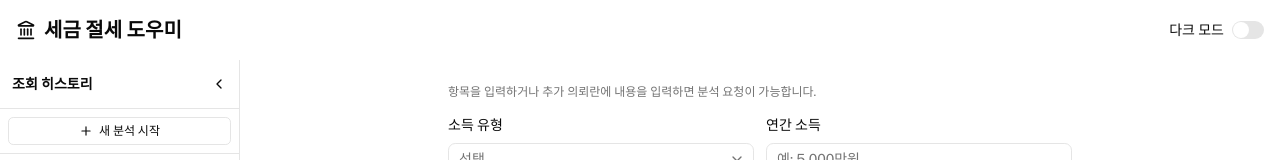
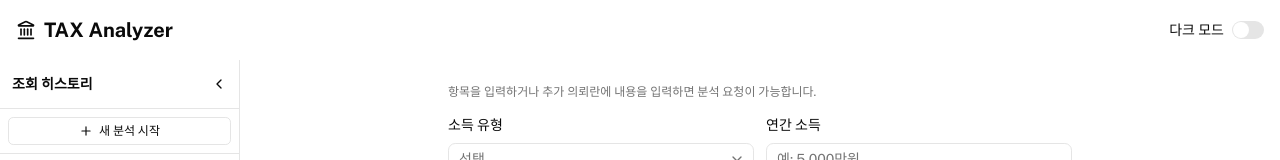
Before and after one commit to jaehyeonJang/claude_test_mac_proj1, a Next.js app: page / in a window 1280 px wide. Shown: the top 160 px of the page. Built offline with nearby package versions, Linux system fonts and the light colour scheme.

Commit message:
chore: 헤더 타이틀 변경 — '세금 절세 도우미' → 'TAX Analyzer'
Co-Authored-By: Claude Sonnet 4.6 <noreply@anthropic.com>

```diff
--- a/components/Header.tsx
+++ b/components/Header.tsx
@@ -32,7 +32,7 @@ export function Header() {
     <header className="flex items-center justify-between p-4">
       <h1 className="text-xl font-bold flex items-center gap-2">
         <Landmark className="h-5 w-5" />
-        <span>세금 절세 도우미</span>
+        <span>TAX Analyzer</span>
       </h1>
       <div className="flex items-center gap-2">
         <Label htmlFor="dark-mode-toggle">다크 모드</Label>
```
